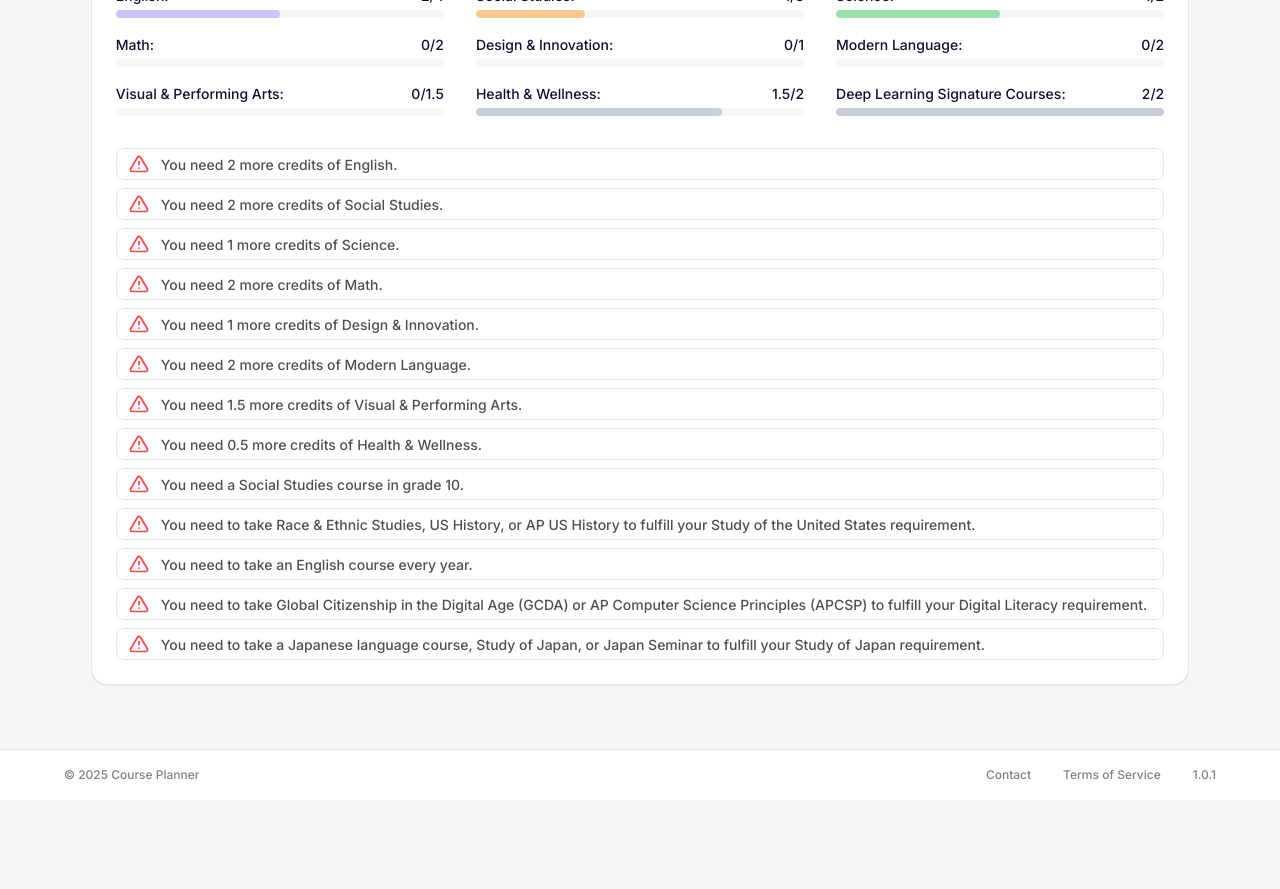
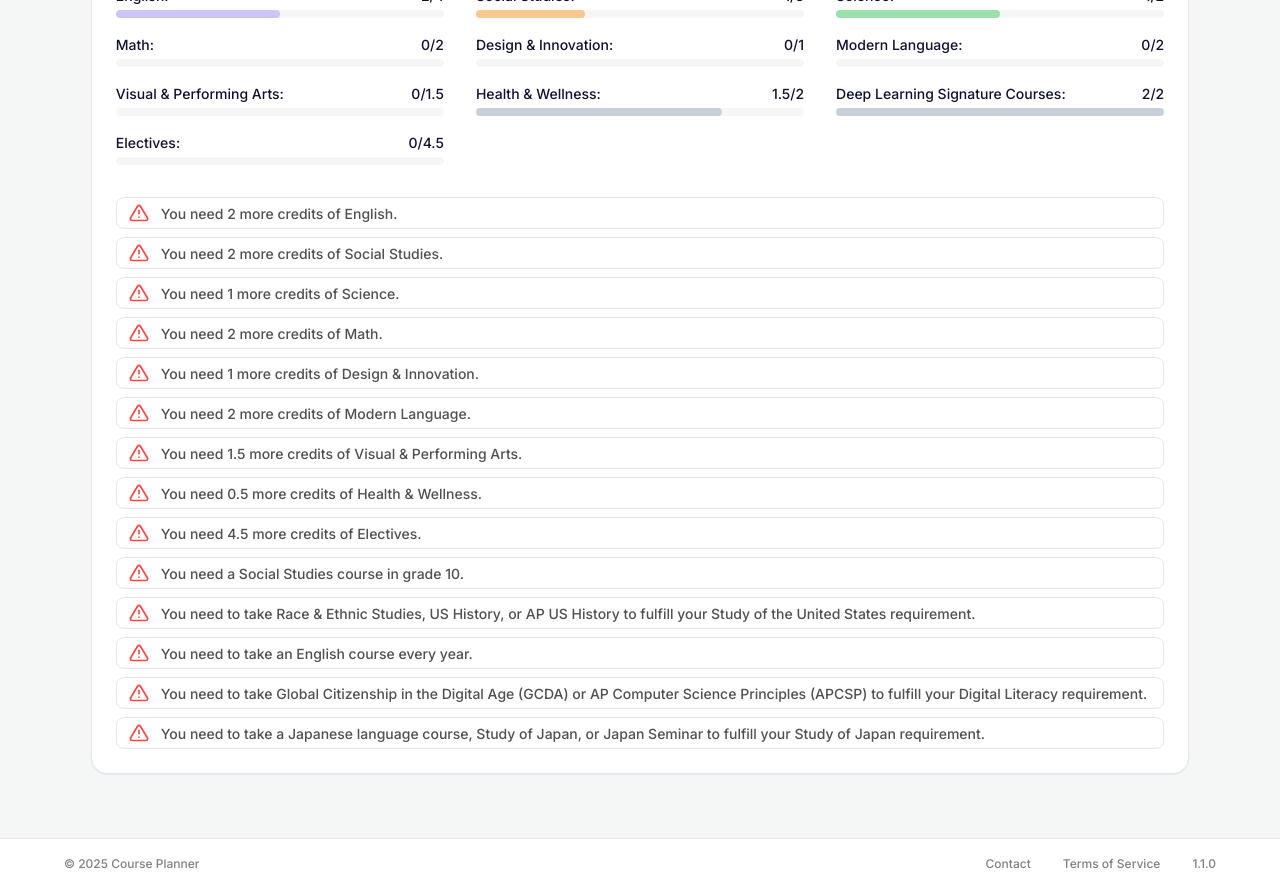
Before and after one commit to devinmd/course-planner, a React (Vite) app: page / in a window 1280 px wide. Shown: the part 800-1689 px from the top of the page. Before the commit the page ends 1600 px from the top, so only its background shows below. Built offline with nearby package versions, Linux system fonts and the light colour scheme.

Commit message:
electives bar

```diff
--- a/src/App.tsx
+++ b/src/App.tsx
@@ -294,9 +294,11 @@ function ClassesGrid({
               })}
               <div className="selected-courses-info">
                 <div
-                  style={{
-                    // display: "none",
-                  }}
+                  style={
+                    {
+                      // display: "none",
+                    }
+                  }
                 >
                   Difficulty:
                   <span style={{}}> {Math.min(difficulty[colIndex] + 1, 5).toFixed(2)}/5</span>
@@ -329,7 +331,7 @@ function ClassesGrid({
 
 function Footer() {
   const [showTos, setShowTos] = useState(false);
-  const version = "1.0.1";
+  const version = "1.1.0";
   const d = new Date();
   const copyrightYear = d.getFullYear();
   const url = new URL(window.location.href).hostname + new URL(window.location.href).pathname.replace(/\/$/, "");
@@ -381,7 +383,7 @@ function Footer() {
 }
 
 function Summary({ assignedClasses }: { assignedClasses: [][] }) {
-  let currentCredits: number[] = [0, 0, 0, 0, 0, 0, 0, 0, 0, 0, 0, 0, 0]; // count amount of credits per department that have been fulfilled
+  let currentCredits: number[] = [0, 0, 0, 0, 0, 0, 0, 0, 0, 0, 0, 0, 0, 0]; // count amount of credits per department that have been fulfilled
   let apsPerYear: number[] = [0, 0, 0, 0]; // count aps per year
   let freesPerYear: number[] = [0, 0, 0, 0]; // count frees per year
   const maxFreesPerYear: number[] = [1, 1, 2, 2];
@@ -411,8 +413,14 @@ function Summary({ assignedClasses }: { assignedClasses: [][] }) {
         }
 
         const classData: ClassDataObject = classes[classId];
-
         currentCredits[classData.department] += classData.credit; // count credits
+        if (
+          currentCredits[classData.department] > departments[classData.department].required_credits &&
+          classData.department != 11
+        ) {
+          // if over the minimum required credits for that department, add to electives
+          currentCredits[12] += classData.credit;
+        }
         if (classId == "5050") currentCredits[0]++; // ap seminar counts as english credit
         if (classData.ap) apsPerYear[yearIndex]++; // count aps
         if (classId == "0000" || classId == "0001") freesPerYear[yearIndex]++; // count frees
--- a/src/departments.json
+++ b/src/departments.json
@@ -137,5 +137,11 @@
     "color": "gray",
     "classes": ["0000", "0001"],
     "required_credits": 0
+  },
+  {
+    "name": "Electives",
+    "color": "gray",
+    "classes": [],
+    "required_credits": 4.5
   }
 ]
```
